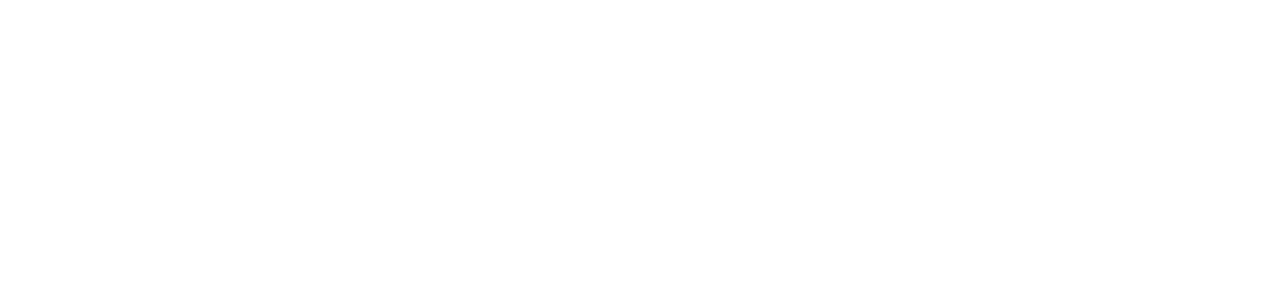
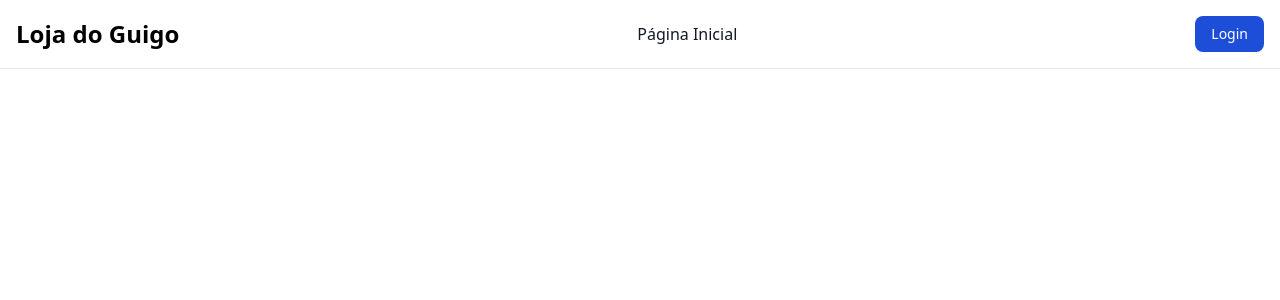
Before and after one commit to guigobecker/loja-do-guigo, a Vue app: page / in a window 1280 px wide. Before the commit this address had no page. Shown: the top 300 px of the page. Built offline with nearby package versions, Linux system fonts and the light colour scheme; the HTML template or start-up script is replaced by a standard one.

Commit message:
Adicionar navbar

```diff
--- a/src/App.vue
+++ b/src/App.vue
@@ -1,9 +1,79 @@
 <script setup lang="ts">
+import { RouterLink, RouterView } from "vue-router";
 </script>
 
 <template>
-  <router-view></router-view>
+  <div>
+    <nav
+      class="bg-white dark:bg-gray-900 fixed w-full z-20 top-0 start-0 border-b border-gray-200 dark:border-gray-600"
+    >
+      <div
+        class="max-w-screen-xl flex flex-wrap items-center justify-between mx-auto p-4"
+      >
+        <RouterLink
+          :to="{ name: 'Index' }"
+          class="flex items-center space-x-3 rtl:space-x-reverse"
+        >
+          <span
+            class="self-center text-2xl font-semibold whitespace-nowrap dark:text-white"
+            >Loja do Guigo</span
+          >
+        </RouterLink>
+        <div class="flex md:order-2 space-x-3 md:space-x-0 rtl:space-x-reverse">
+          <button
+            type="button"
+            class="text-white bg-blue-700 hover:bg-blue-800 focus:ring-4 focus:outline-none focus:ring-blue-300 font-medium rounded-lg text-sm px-4 py-2 text-center dark:bg-blue-600 dark:hover:bg-blue-700 dark:focus:ring-blue-800"
+          >
+            Login
+          </button>
+          <button
+            data-collapse-toggle="navbar-sticky"
+            type="button"
+            class="inline-flex items-center p-2 w-10 h-10 justify-center text-sm text-gray-500 rounded-lg md:hidden hover:bg-gray-100 focus:outline-none focus:ring-2 focus:ring-gray-200 dark:text-gray-400 dark:hover:bg-gray-700 dark:focus:ring-gray-600"
+            aria-controls="navbar-sticky"
+            aria-expanded="false"
+          >
+            <span class="sr-only">Open main menu</span>
+            <svg
+              class="w-5 h-5"
+              aria-hidden="true"
+              xmlns="http://www.w3.org/2000/svg"
+              fill="none"
+              viewBox="0 0 17 14"
+            >
+              <path
+                stroke="currentColor"
+                stroke-linecap="round"
+                stroke-linejoin="round"
+                stroke-width="2"
+                d="M1 1h15M1 7h15M1 13h15"
+              />
+            </svg>
+          </button>
+        </div>
+        <div
+          class="items-center justify-between hidden w-full md:flex md:w-auto md:order-1"
+          id="navbar-sticky"
+        >
+          <ul
+            class="flex flex-col p-4 md:p-0 mt-4 font-medium border border-gray-100 rounded-lg bg-gray-50 md:space-x-8 rtl:space-x-reverse md:flex-row md:mt-0 md:border-0 md:bg-white dark:bg-gray-800 md:dark:bg-gray-900 dark:border-gray-700"
+          >
+            <li>
+              <RouterLink
+                :to="{ name: 'Index' }"
+                class="block py-2 px-3 text-gray-900 rounded hover:bg-gray-100 md:hover:bg-transparent md:hover:text-blue-700 md:p-0 md:dark:hover:text-blue-500 dark:text-white dark:hover:bg-gray-700 dark:hover:text-white md:dark:hover:bg-transparent dark:border-gray-700"
+                aria-current="page"
+                >Página Inicial</RouterLink
+              >
+            </li>
+          </ul>
+        </div>
+      </div>
+    </nav>
+
+    <RouterView class="mt-20"
+    ></RouterView>
+  </div>
 </template>
 
-<style scoped>
-</style>
+<style scoped></style>
```
